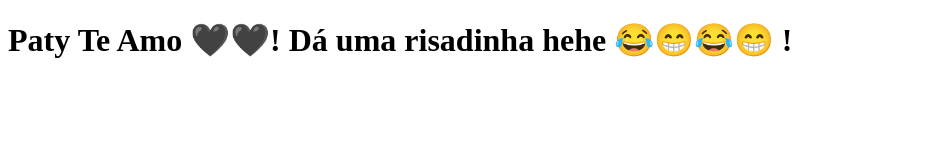
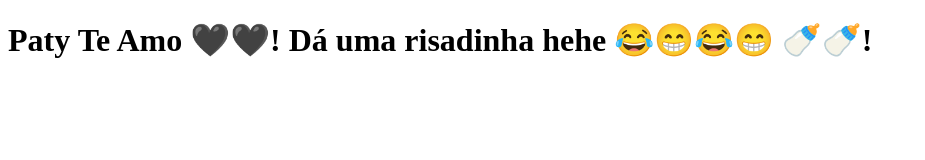
Before and after one commit to MatheusGobo/clone-tabnews, a Next.js app: page / in a window 1280 px wide. Shown: the top 160 px of the page, without its empty margins (0-925 px from the left). Built offline with nearby package versions, Linux system fonts and the light colour scheme.

Commit message:
Modificando a frase inicial

```diff
--- a/pages/index.js
+++ b/pages/index.js
@@ -1,5 +1,5 @@
 function Home() {
-    return <h1>Paty Te Amo 🖤🖤! Dá uma risadinha hehe 😂😁😂😁 !</h1>
+    return <h1>Paty Te Amo 🖤🖤! Dá uma risadinha hehe 😂😁😂😁 🍼🍼!</h1>
 }
 
 export default Home;
```
